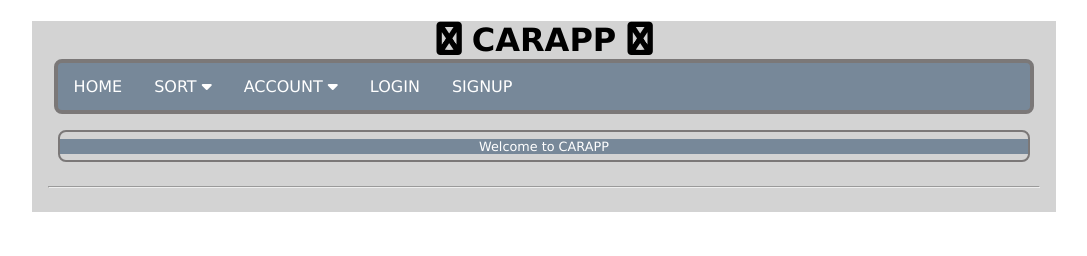
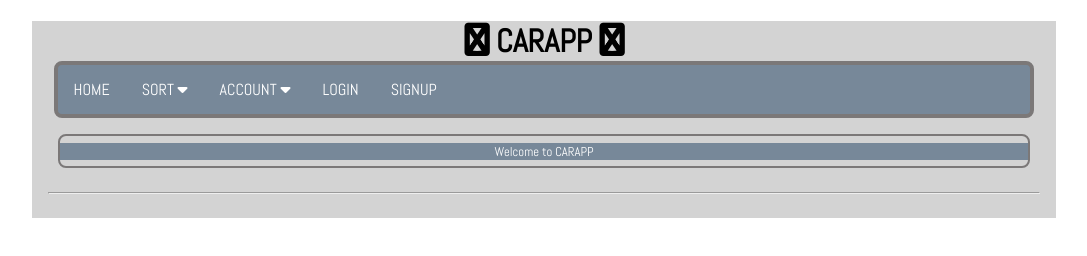
Before and after one commit to rafeibrahim/web, a website: page public/index.html in a window 1280 px wide. Shown: the whole page, without its empty margins (96-1183 px from the left). Drawn offline with Linux system fonts and the light colour scheme; no server answers.

Commit message:
added missing font url in index.css files

```diff
--- a/public/css/index.css
+++ b/public/css/index.css
@@ -1,7 +1,10 @@
+/*css for mobile first and then media queries for bigger displays*/
+@import url(https://fonts.googleapis.com/css?family=Abel);
+
 body{
     margin: 0;
     padding: 0;
-    font-family: Verdana;
+    font-family: Abel, Verdana;
 }
 h1{
     text-align: center;
--- a/public/css/signup.css
+++ b/public/css/signup.css
@@ -4,7 +4,7 @@
 body{
     margin: 0;
     padding: 0;
-    font-family: Abel;
+    font-family: Abel, Verdana;
 }
 h1{
     text-align: center;
--- a/public/css/user-settings.css
+++ b/public/css/user-settings.css
@@ -4,7 +4,7 @@
 body{
     margin: 0;
     padding: 0;
-    font-family: Abel;
+    font-family: Abel, Verdana;
 }
 h1{
     text-align: center;
--- a/public/css/userPage.css
+++ b/public/css/userPage.css
@@ -1,7 +1,10 @@
+/*css for mobile first and then media queries for bigger displays*/
+@import url(https://fonts.googleapis.com/css?family=Abel);
+
 body{
     margin: 0;
     padding: 0;
-    font-family: Verdana;
+    font-family: Abel, Verdana;
 }
 h1{
     text-align: center;
```
